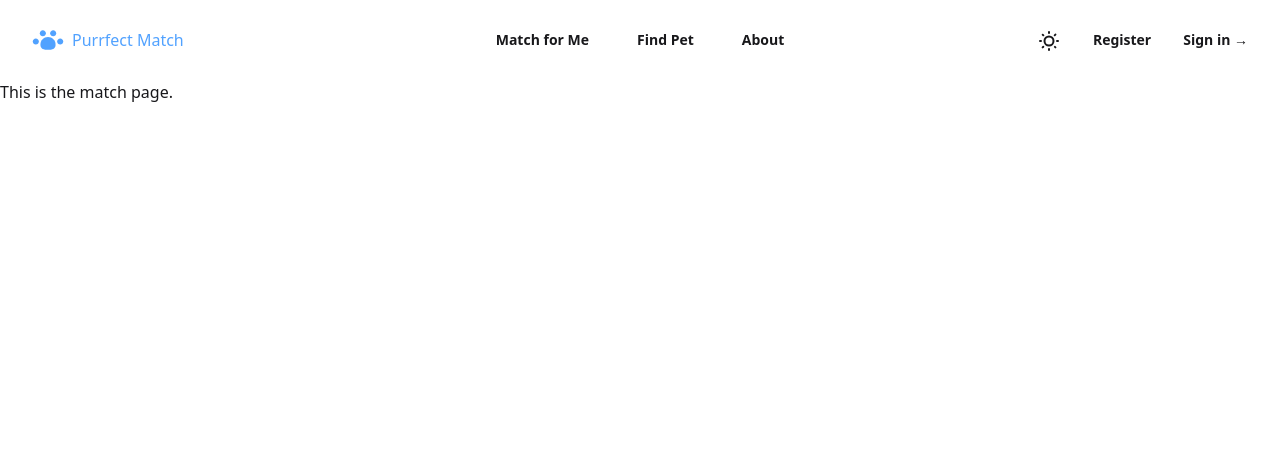
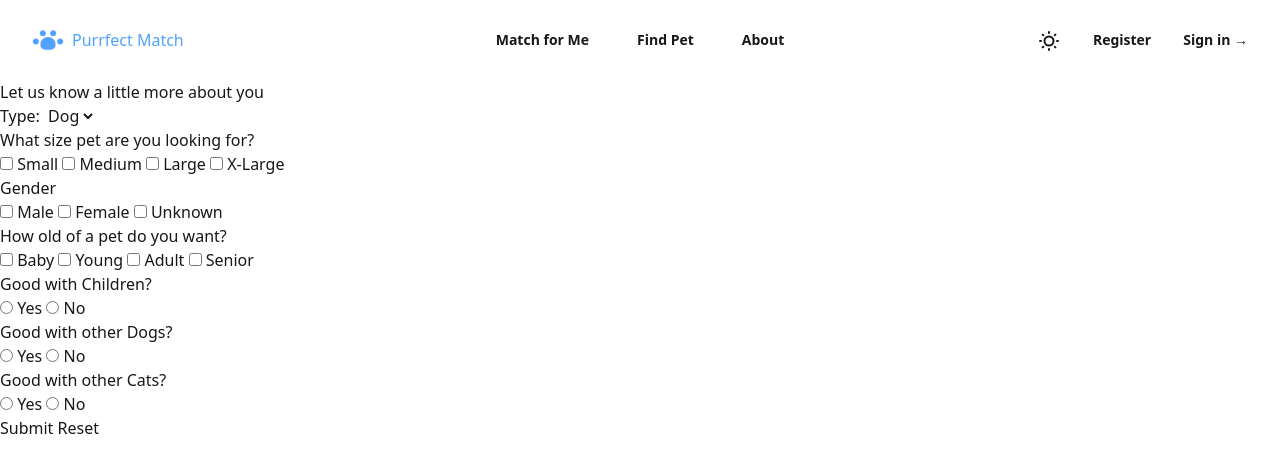
Before and after one commit to planetaska/purrfect-match, a SvelteKit app: page /match in a window 1280 px wide. Shown: the top 472 px of the page. Built offline with nearby package versions, Linux system fonts and the light colour scheme; no server answers; the database is empty.

Commit message:
Form for submitting preferences

```diff
--- a/src/routes/match/+page.svelte
+++ b/src/routes/match/+page.svelte
@@ -1 +1,91 @@
-This is the match page.
+<script lang="ts">
+	// Just an example, suppose we have page data loaded from +page.server.ts:
+	//
+	import type { PageProps } from './$types';
+	let { data }: PageProps = $props();
+</script>
+
+<form method="POST" action="/match">
+    <p>Let us know a little more about you</p>
+    <label for="type">Type:</label>
+    <select id="type" name="type">
+        <option value="Dog">Dog</option>
+        <option value="Cat">Cat</option>
+    </select>
+
+
+    <fieldset>
+      <legend>What size pet are you looking for?</legend>
+      <input type="checkbox" id="small" name="size" />
+      <label for="small">Small</label>
+
+      <input type="checkbox" id="Medium" name="size" />
+      <label for="medium">Medium</label>
+
+      <input type="checkbox" id="Large" name="size" />
+      <label for="large">Large</label>
+
+      <input type="checkbox" id="X-Large" name="size" />
+      <label for="x-large">X-Large</label>
+    </fieldset>
+
+
+    <fieldset>
+        <legend>Gender</legend>
+        <input type="checkbox" id="male" name="gender" />
+        <label for="male">Male</label>
+
+        <input type="checkbox" id="female" name="gender" />
+        <label for="female">Female</label>
+
+        <input type="checkbox" id="unknown" name="gender" />
+        <label for="unknown">Unknown</label>
+      </fieldset>
+
+    <fieldset>
+      <legend>How old of a pet do you want?</legend>
+      <input type="checkbox" id="baby" name="age" />
+      <label for="baby">Baby</label>
+
+      <input type="checkbox" id="young" name="age" />
+      <label for="young">Young</label>
+
+      <input type="checkbox" id="adult" name="age" />
+      <label for="adult">Adult</label>
+
+      <input type="checkbox" id="senior" name="age" />
+      <label for="Senior">Senior</label>
+    </fieldset>
+
+    <fieldset>
+        <legend>Good with Children?</legend>
+        <input type="radio" id="true" name="children" />
+        <label for="true">Yes</label>
+
+        <input type="radio" id="false" name="children" />
+        <label for="false">No</label>
+    </fieldset>
+
+    <fieldset>
+        <legend>Good with other Dogs?</legend>
+        <input type="radio" id="true" name="dogs" />
+        <label for="true">Yes</label>
+
+        <input type="radio" id="false" name="dogs" />
+        <label for="false">No</label>
+    </fieldset>
+
+    <fieldset>
+        <legend>Good with other Cats?</legend>
+        <input type="radio" id="true" name="cats" />
+        <label for="true">Yes</label>
+
+        <input type="radio" id="false" name="cats" />
+        <label for="false">No</label>
+    </fieldset>
+
+    <div>
+      <input type="submit" value="Submit" />
+      <input type="reset" value="Reset" />
+    </div>
+  </form>
```
